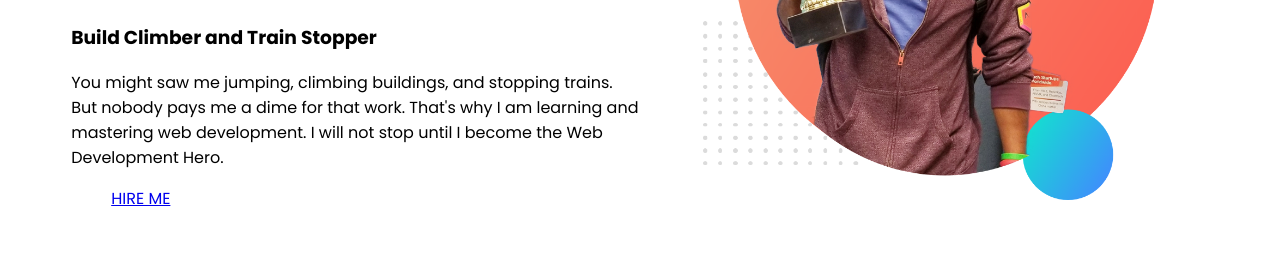
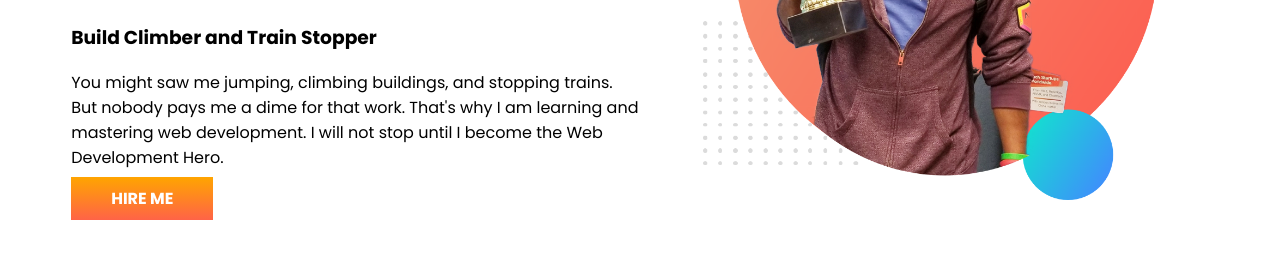
Before and after one commit to Chayan-pro/developer-protfolio, a plain HTML site: page index.html in a window 1280 px wide. Shown: the part 260-518 px from the top of the page. Drawn offline with Linux system fonts and the light colour scheme.

Commit message:
button color

```diff
--- a/style.css
+++ b/style.css
@@ -20,4 +20,8 @@ section{
 }
 .hire-button{
     padding: 10px 40px;
+    text-decoration: none;
+    background-image: linear-gradient(orange,tomato);
+    color: white;
+    font-weight: 700;
 }
```
